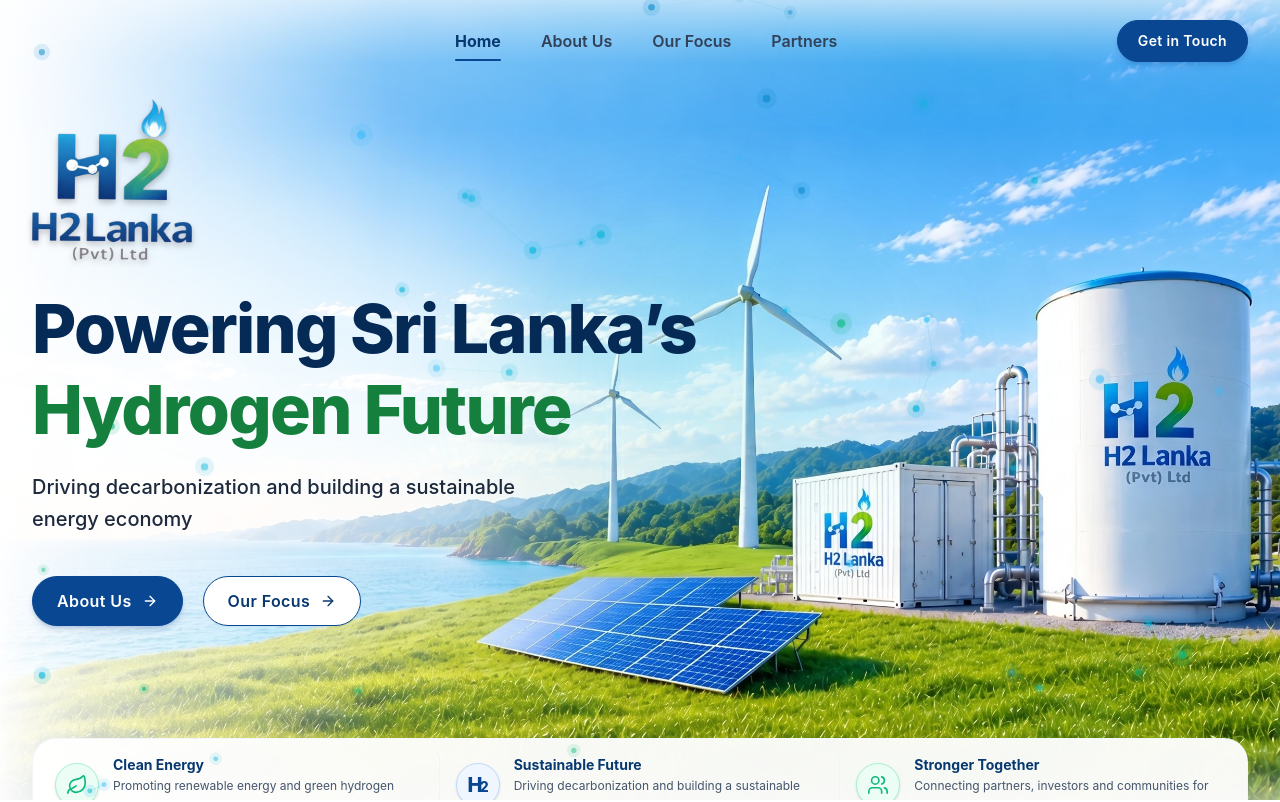
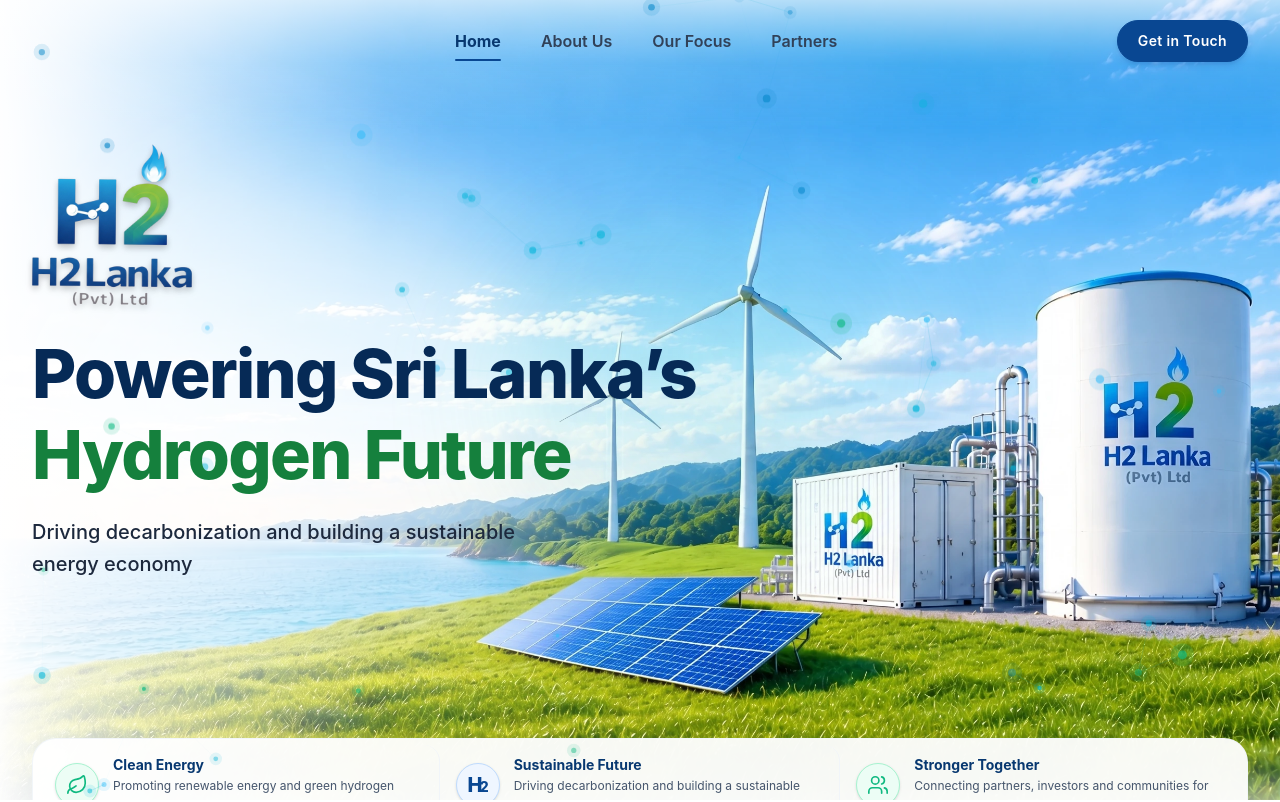
Before and after one commit to watt-soft/h2lanka.lk, a React (Vite) app: page / in a window 1280 px wide. Shown: the top 802 px of the page. Built offline with nearby package versions, Linux system fonts and the light colour scheme.

Commit message:
remove the quick redirect buttons

```diff
--- a/src/components/hero/HeroContent.tsx
+++ b/src/components/hero/HeroContent.tsx
@@ -1,6 +1,5 @@
 import React from 'react';
 import { motion, type Variants } from 'framer-motion';
-import Button from '../common/Button';
 import Logo from '../common/Logo';
 
 export const HeroContent: React.FC = () => {
@@ -60,31 +59,6 @@ export const HeroContent: React.FC = () => {
         Driving decarbonization and building a sustainable energy economy
       </motion.p>
 
-      {/* Action Buttons */}
-      <motion.div
-        variants={itemVariants}
-        className="mt-8 sm:mt-10 flex flex-col sm:flex-row items-stretch sm:items-center gap-3.5 sm:gap-5 w-full sm:w-auto"
-      >
-        <Button
-          variant="primary"
-          size="md"
-          href="#/about"
-          showArrow
-          fullWidth="mobile"
-        >
-          About Us
-        </Button>
-
-        <Button
-          variant="secondary"
-          size="md"
-          href="#/our-focus"
-          showArrow
-          fullWidth="mobile"
-        >
-          Our Focus
-        </Button>
-      </motion.div>
     </motion.div>
   );
 };
```
